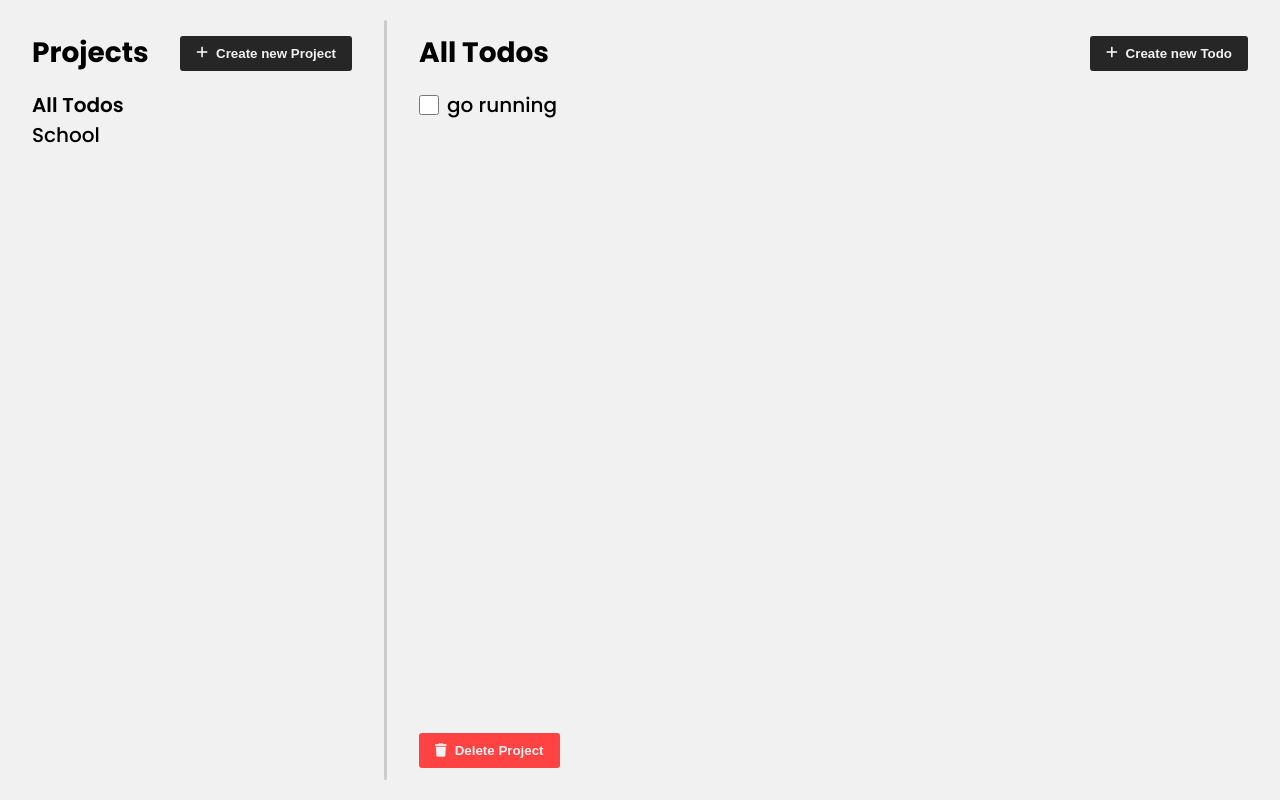
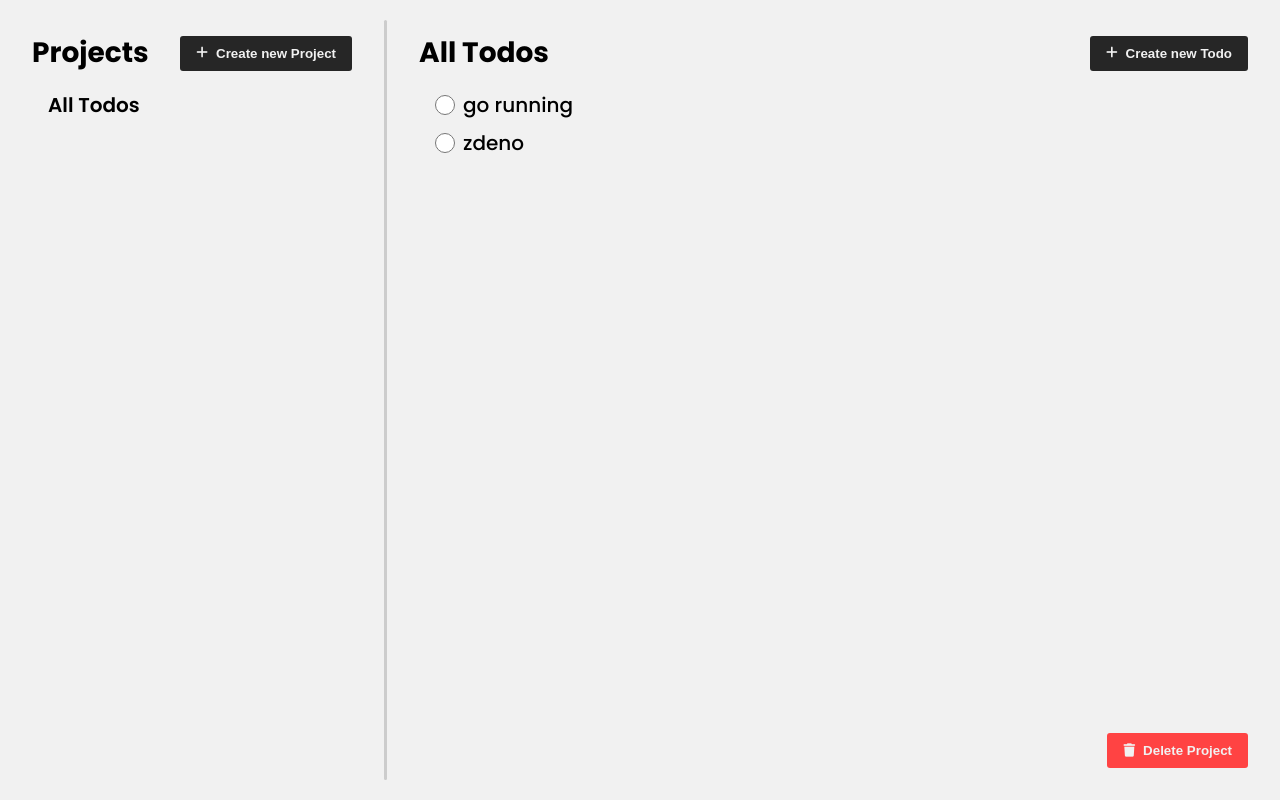
Before and after one commit to MatejTribula/todo_list, a website built with webpack: page src/index.html in a window 1280 px wide. Built offline with nearby package versions, Linux system fonts and the light colour scheme.

Commit message:
changed some html structure and updated css

```diff
--- a/src/index.html
+++ b/src/index.html
@@ -10,33 +10,36 @@
 </head>
 
 <body>
-    <section id="projectContainer" class="item-container project-container">
+    <section id="projectContainer" class="section-container project-container">
         <div class="section-head">
             <h2>Projects</h2>
             <button id="createProjectBtn" class="btn btn-regular"><i class="fa-solid fa-plus"></i>Create new
                 Project</button>
         </div>
-        <div class="item-container project-container">
-            <div class="item project current">
+        <div class="item-container project-items">
+            <!-- <div class="item project current">
                 <p>All Todos</p>
             </div>
             <div class="item project">
                 <p>School</p>
-            </div>
+            </div> -->
         </div>
 
     </section>
     <div class="line"></div>
-    <section id="todoContainer" class="item-container todo-container">
+    <section id="todoContainer" class="section-container todo-container">
         <div class="section-head">
             <h2>All Todos</h2>
             <button id="createTodoBtn" class="btn btn-regular"><i class="fa-solid fa-plus"></i>Create new
                 Todo</button>
         </div>
 
-        <div class="item-container todo-container">
-            <div class="item todo current">
-                <input type="checkbox"><label>go running</label>
+        <div class="item-container todo-items">
+            <div class="item todo">
+                <div class="label-input">
+                    <input type="radio"><label>go running</label>
+                </div>
+                <button class="btn-clean btn-close"><i class="fa-solid fa-xmark"></i></button>
             </div>
         </div>
         <button id="deleteProjectBtn" class="btn btn-warning"><i class="fa-solid fa-trash"></i>Delete Project</button>
--- a/src/main.css
+++ b/src/main.css
@@ -97,14 +97,15 @@ button {
 }
 
 body>section {
-    padding: var(--small-padding);
+    padding: var(--regular-padding);
     display: flex;
     flex-direction: column;
     gap: 1rem;
 }
 
 body>section.todo-container {
-    position: relative;
+    /* position: relative; */
+    overflow: scroll;
 }
 
 .section-head {
@@ -113,8 +114,10 @@ body>section.todo-container {
     justify-content: space-between;
 }
 
-body>section .section-head {
-    padding: 0 1rem;
+.todo-items {
+    display: flex;
+    flex-direction: column;
+    gap: 0.5rem;
 }
 
 .item {
@@ -123,11 +126,28 @@ body>section .section-head {
     align-items: center;
 }
 
-input[type='checkbox'] {
+
+
+.todo-items .item {
+    justify-content: space-between;
+}
+
+.todo-items .item i {
+    color: transparent;
+}
+
+.item .label-input {
+    display: flex;
+    gap: 0.5rem;
+    align-items: center;
+}
+
+input[type='radio'] {
     width: 20px;
     height: 20px;
     cursor: pointer;
 }
+
 
 /* COMPONENTS */
 /* btns */
@@ -156,7 +176,7 @@ input[type='checkbox'] {
 }
 
 .btn-clean {
-    background-color: none;
+    background-color: transparent;
     border: none;
     font-size: 1.5rem;
 }
@@ -164,7 +184,7 @@ input[type='checkbox'] {
 #deleteProjectBtn {
     position: absolute;
     bottom: 2rem;
-    left: 2rem;
+    right: 2rem;
 }
 
 
@@ -196,7 +216,7 @@ form {
     gap: 2rem;
 }
 
-.label-input {
+form .label-input {
     display: flex;
     flex-direction: column;
     gap: 0.25rem;
@@ -228,6 +248,7 @@ input[type=text]:focus {
 }
 
 .btn-clean:hover {
+    background-color: none;
     color: var(--clr-black-hover);
 }
 
@@ -237,9 +258,17 @@ input[type=text]:focus {
     border-radius: var(--border-regular);
 }
 
+.todo-items .item:hover i {
+    color: var(--clr-black);
+}
+
 
 /* ACTIVE */
 
-.btn:active {
+button:active {
     scale: 0.98;
 }
+
+.btn-clean:active {
+    scale: 0.90;
+}
```
Also changed, not shown: dist/bundle.js, dist/index.html.
